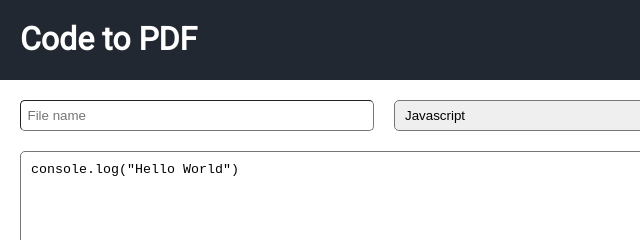
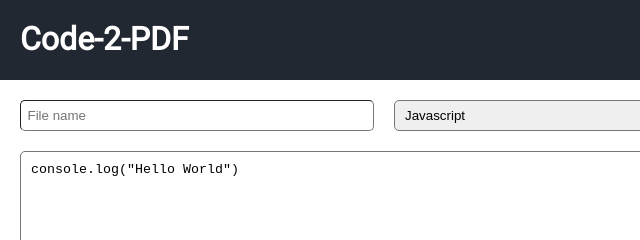
Before and after one commit to CodeCr4cker/Code-2-pdf, a plain HTML site: page index.html in a window 1280 px wide. Shown: the top 240 px of the page, 0-640 px from the left. Drawn offline with nearby package versions, Linux system fonts and the light colour scheme.

Commit message:
Update index.html

```diff
--- a/index.html
+++ b/index.html
@@ -27,7 +27,7 @@
 <body>
   <div class="hide-from-print">
     <h1>
-      Code to PDF
+      Code-2-PDF
       <a href="https://github.com/tarikjaber/Code-to-PDF" target="_blank">
         <img src="images/github-mark-white.png" alt="GitHub Contribution Icon" class="github-icon">
       </a>
```
